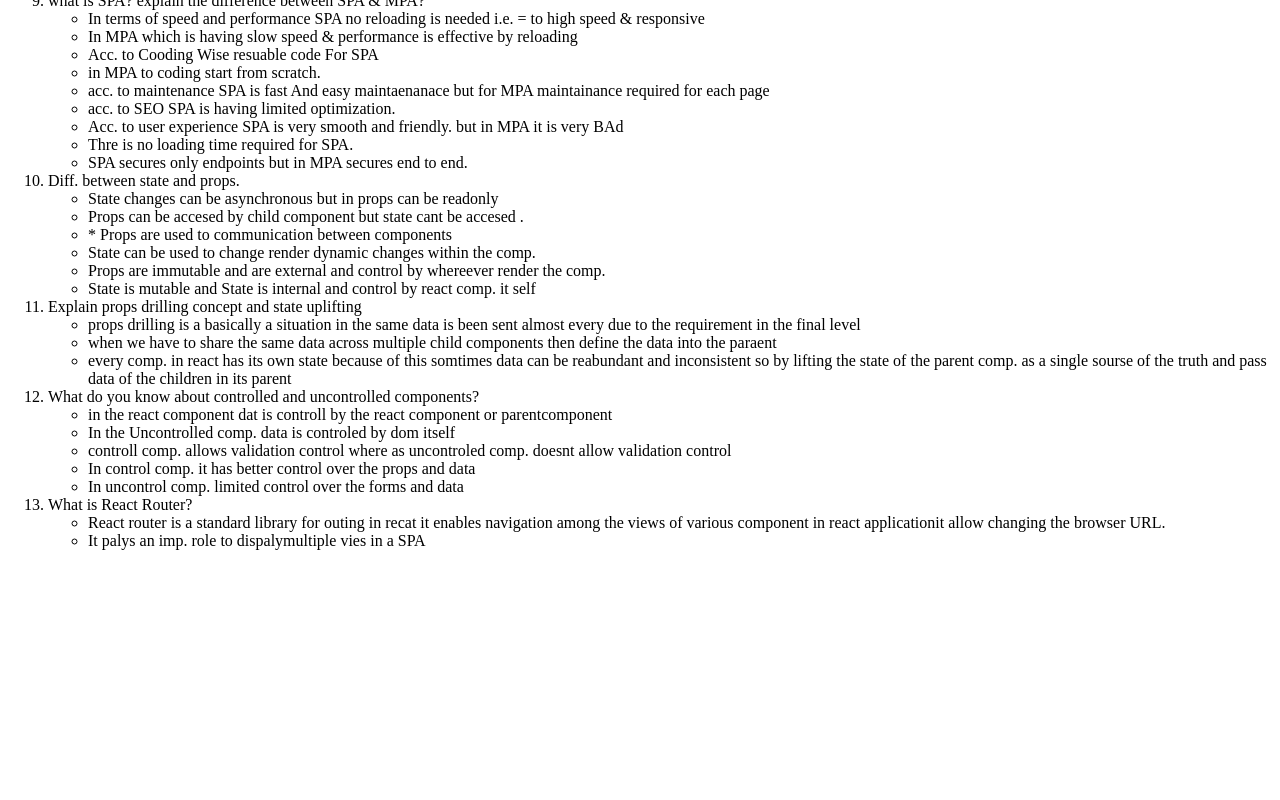
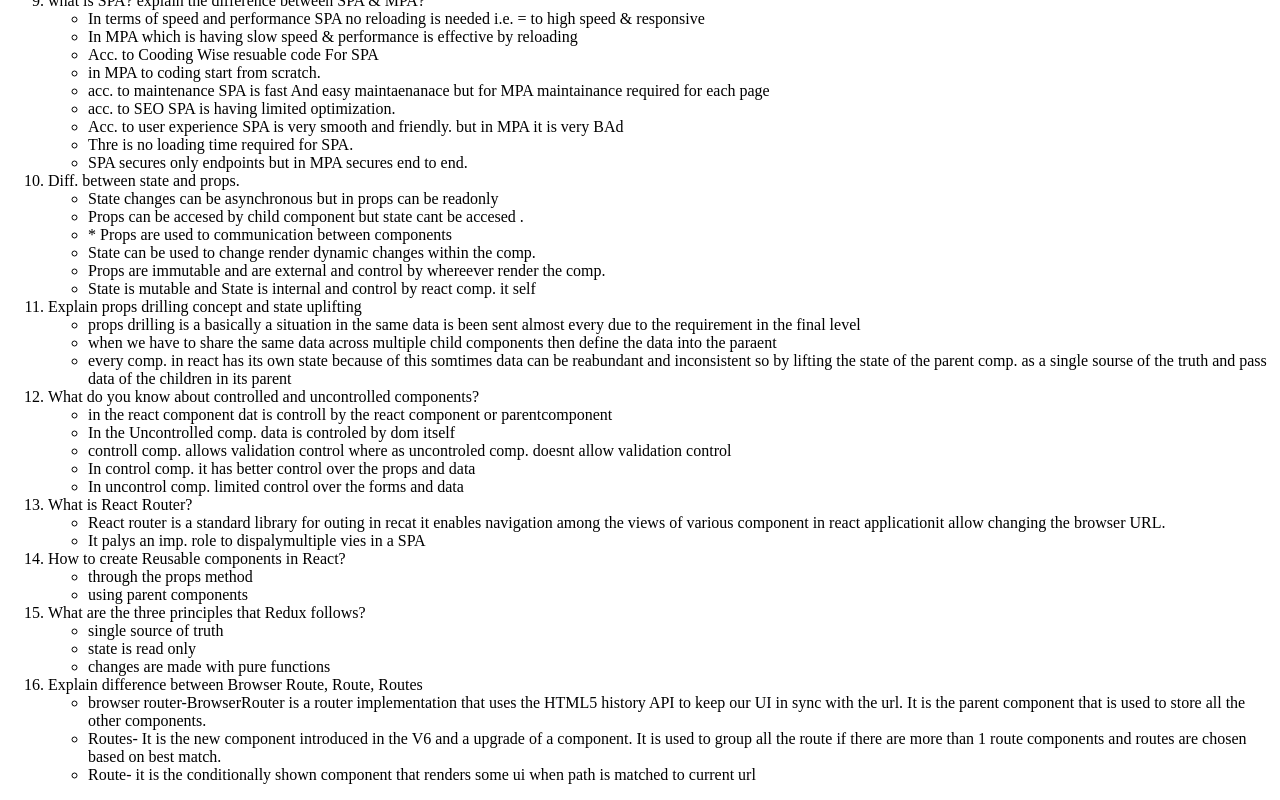
Before and after one commit to Akarshgu/reactinterviewques, a plain HTML site: page index.html in a window 1280 px wide. Shown: the part 852-1652 px from the top of the page. Before the commit the page ends 1418 px from the top, so only its background shows below. Drawn offline with Linux system fonts and the light colour scheme.

Commit message:
Update index.html

```diff
--- a/index.html
+++ b/index.html
@@ -220,7 +220,25 @@ in the react component dat is controll by the react component or parentcomponent
 It  palys an imp. role to dispalymultiple vies in a SPA
 </li>
 </ul>
-
+ <li>How to create Reusable components in React?</li>
+        <ul>
+            <li>through the props method</li>
+            <li>using parent components</li>
+        </ul>
+        <li>What are the three principles that Redux follows?</li>
+        <ul>
+            <li>single source of truth</li>
+            <li>state is read only</li>
+            <li>changes are made with pure functions</li>
+        </ul>
+        <li>Explain difference between Browser Route, Route, Routes</li>
+        <ul>
+            <li>browser router-BrowserRouter is a router implementation that uses the HTML5 history API to keep our UI in sync with the url. It is the parent component that is used to store all the other components.
+            </li>
+            <li>Routes- It is the new component introduced in the V6 and a upgrade of a component. It is used to group all the route if there are more than 1 route components and routes are chosen based on best match.
+            </li>
+            <li>Route- it is the conditionally shown component that renders some ui when path is matched to current url</li>
+        </ul>
 
 
 </ol>
```
